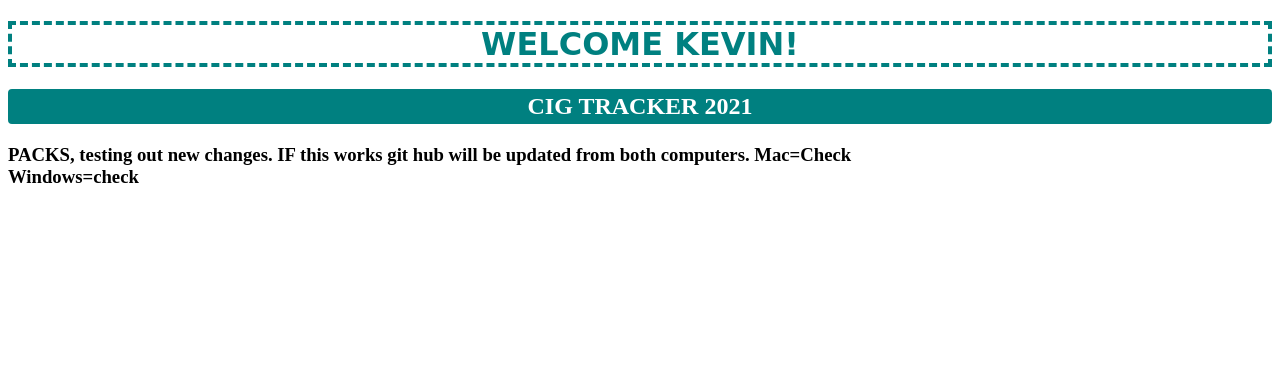
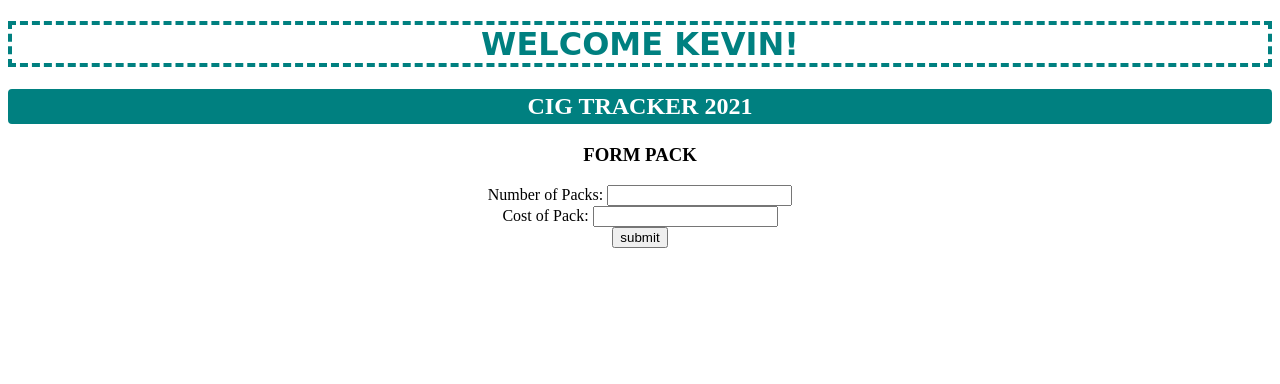
Before and after one commit to DrKornballer/KAI, a Django app: page /pack/ in a window 1280 px wide. Shown: the top 384 px of the page. Run offline with Django 3.2, Linux system fonts and the light colour scheme.

Commit message:
11th commit

```diff
--- a/pack/static/pack/styles.css
+++ b/pack/static/pack/styles.css
@@ -15,3 +15,8 @@ h2 {
         border:solid teal 4px;
         background-color: teal;
     }
+
+.form_pack {
+    text-align: center;
+
+}
--- a/pack/templates/pack/index.html
+++ b/pack/templates/pack/index.html
@@ -1,6 +1,20 @@
 {% extends 'pack/layout.html'%}
 
 {%block content%}
-<h3>PACKS, testing out new changes. IF this works git hub will be updated from both computers. Mac=Check </br>Windows=check</h3>
 
+<div class = "form_pack">
+    <h3>FORM PACK</h3>
+    <p>
+        <form action: "/pack/" method="POST">
+
+         <label for "num_packs">Number of Packs:</label>
+         <input id = "num_pack" type="number">
+        </br>
+         <label for "cost_pack">Cost of Pack:</label>
+         <input id = "cost_pack" type="number">
+         </br>
+         <input type ="submit" value="submit">
+</form>
+    </p>
+</div>
 {% endblock %}
```
